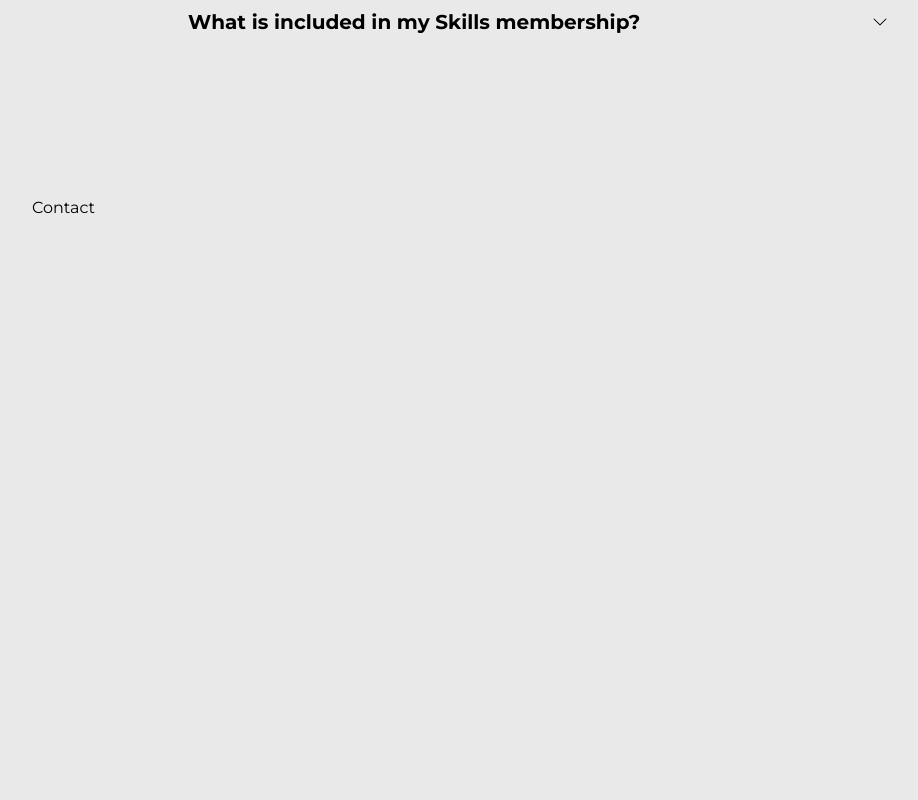
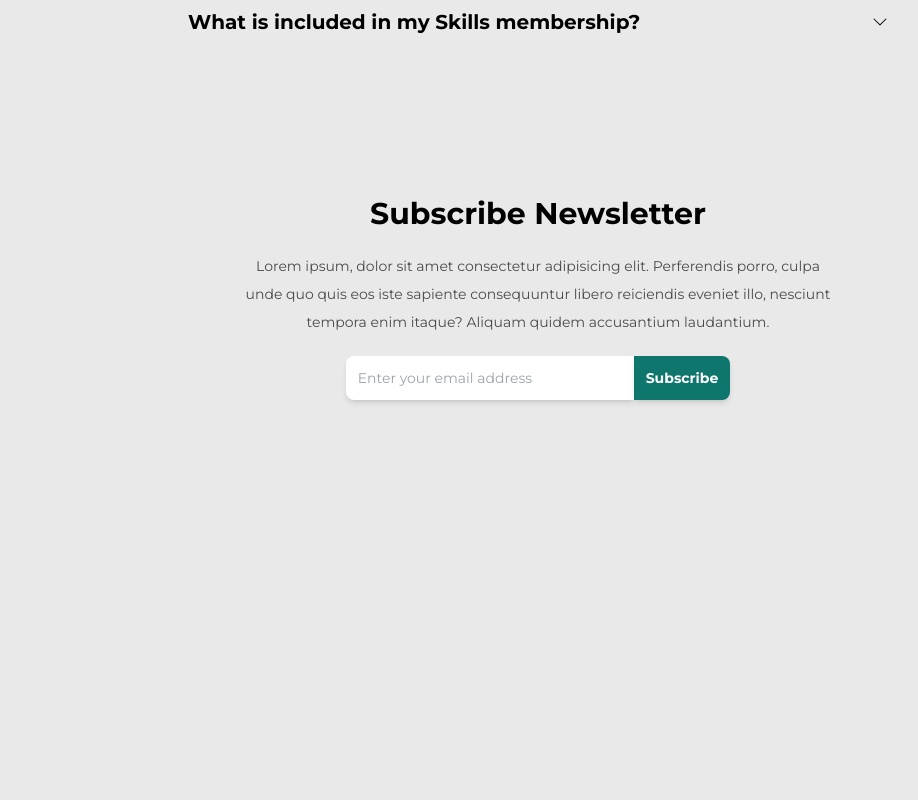
Before and after one commit to ervanervan/education, a React (Vite) app: page / in a window 1280 px wide. Shown: the part 3940-4740 px from the top of the page, without its empty margins (102-1020 px from the left). Built offline with nearby package versions, Linux system fonts and the light colour scheme.

Commit message:
Finished creating the Contact

```diff
--- a/src/components/sections/Contact.jsx
+++ b/src/components/sections/Contact.jsx
@@ -1,9 +1,36 @@
 import React from "react";
+import { motion } from "framer-motion";
 
 const Contact = () => {
   return (
     <div className="section" id="contact">
-      Contact
+      <div className="mx-auto text-center max-w-[600px]">
+        <div className="sm:text-3xl text-2xl font-bold mb-5">
+          Subscribe Newsletter
+        </div>
+        <p className="text-gray text-sm leading-7">
+          Lorem ipsum, dolor sit amet consectetur adipisicing elit. Perferendis
+          porro, culpa unde quo quis eos iste sapiente consequuntur libero
+          reiciendis eveniet illo, nesciunt tempora enim itaque? Aliquam quidem
+          accusantium laudantium.
+        </p>
+        <motion.form
+          initial={{ scale: 0 }}
+          whileInView={{ scale: 1 }}
+          transition={{ duration: 0.3 }}
+          action=""
+          className="mt-5"
+        >
+          <input
+            type="text"
+            placeholder="Enter your email address"
+            className="sm:p-3 p-2 outline-none text-sm rounded-l-lg shadow-md sm:w-72 w-60"
+          />
+          <button className="text-white font-bold rounded-r-lg text-sm bg-teal-700 hover:bg-teal-800 active:bg-teal-900 sm:p-3 p-2 shadow-md">
+            Subscribe
+          </button>
+        </motion.form>
+      </div>
     </div>
   );
 };
```
